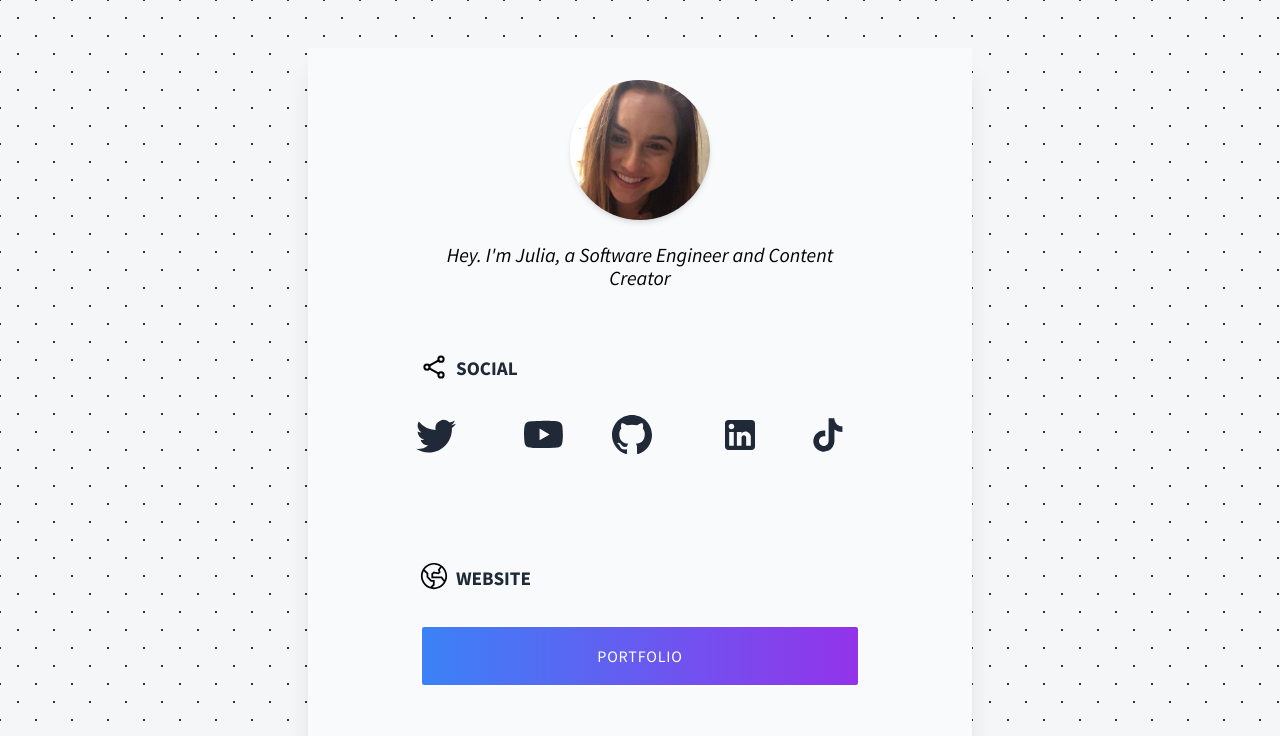
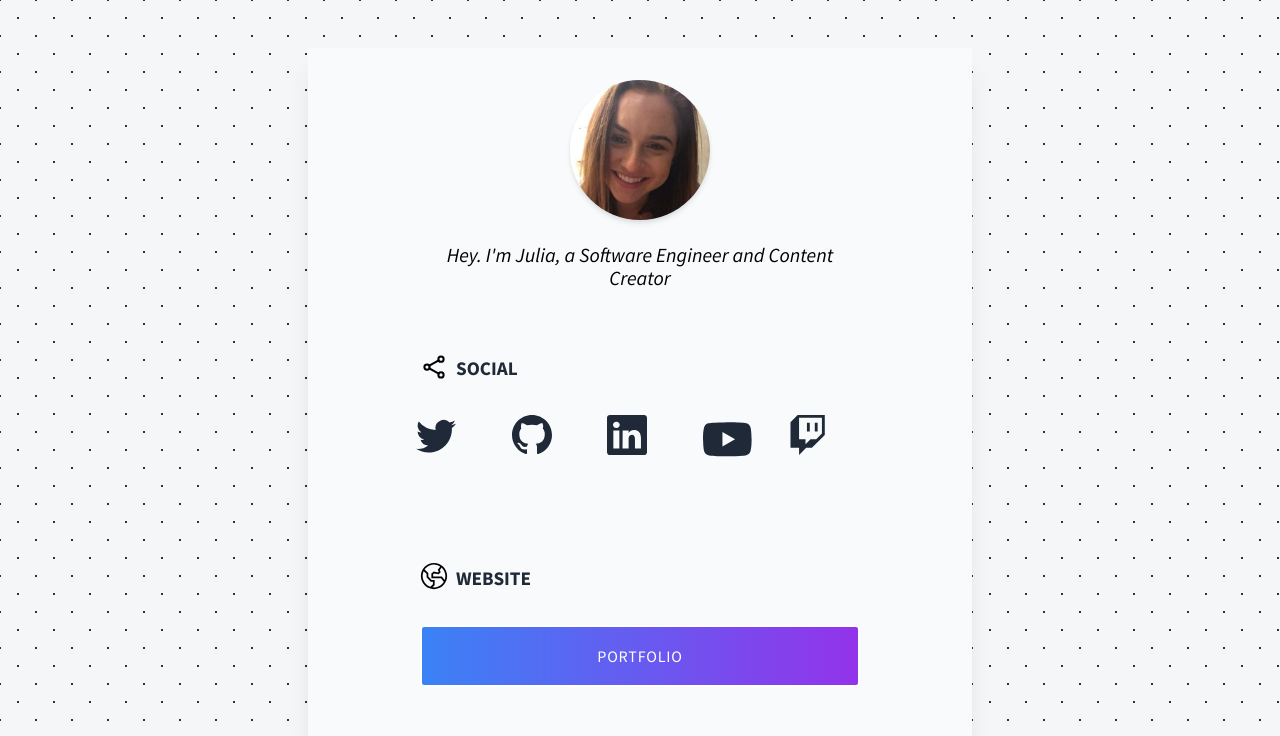
Before and after one commit to juliafmorgado/portfolio-links, a plain HTML site: page index.html in a window 1280 px wide. Shown: the top 736 px of the page. Drawn offline with Linux system fonts and the light colour scheme.

Commit message:
fixed twitch svg icon

```diff
--- a/index.html
+++ b/index.html
@@ -74,15 +74,7 @@
                                     </svg>
 
                                 </a>
-                                <a href="https://www.youtube.com/channel/UC_un3YZXBtAlCyApGu4_eSQ"><svg width="40" height="40" viewBox="0 0 24 17" fill="none"
-                                        xmlns="http://www.w3.org/2000/svg">
-                                        <path
-                                            d="M9.33333 11.6667L15.3883 8.16667L9.33333 4.66667V11.6667ZM22.82 2.53167C22.9717 3.08 23.0767 3.815 23.1467 4.74833C23.2283 5.68167 23.2633 6.48667 23.2633 7.18667L23.3333 8.16667C23.3333 10.7217 23.1467 12.6 22.82 13.8017C22.5283 14.8517 21.8517 15.5283 20.8017 15.82C20.2533 15.9717 19.25 16.0767 17.71 16.1467C16.1933 16.2283 14.805 16.2633 13.5217 16.2633L11.6667 16.3333C6.77833 16.3333 3.73333 16.1467 2.53167 15.82C1.48167 15.5283 0.805 14.8517 0.513333 13.8017C0.361667 13.2533 0.256667 12.5183 0.186667 11.585C0.105 10.6517 0.0699999 9.84667 0.0699999 9.14667L0 8.16667C0 5.61167 0.186667 3.73333 0.513333 2.53167C0.805 1.48167 1.48167 0.805 2.53167 0.513333C3.08 0.361667 4.08333 0.256667 5.62333 0.186667C7.14 0.105 8.52833 0.0699999 9.81167 0.0699999L11.6667 0C16.555 0 19.6 0.186667 20.8017 0.513333C21.8517 0.805 22.5283 1.48167 22.82 2.53167V2.53167Z"
-                                            fill="#1f2937" />
-                                    </svg>
 
-
-                                </a>
                                 <a href="https://github.com/juliafmorgado"><svg width="60" height="60" viewBox="0 0 24 24" fill="none"
                                         xmlns="http://www.w3.org/2000/svg">
                                         <path
@@ -90,19 +82,29 @@
                                             fill="#1f2937" />
                                     </svg>
                                 </a>
-                                <a href="/"><svg width="40" height="40" viewBox="0 0 24 24" fill="none"
+                                <a href="https://www.linkedin.com/in/juliafurstm/"><svg width="60" height="60" viewBox="0 0 24 24" fill="none"
                                         xmlns="http://www.w3.org/2000/svg">
                                         <path
-                                            d="M19 3C19.5304 3 20.0391 3.21071 20.4142 3.58579C20.7893 3.96086 21 4.46957 21 5V19C21 19.5304 20.7893 20.0391 20.4142 20.4142C20.0391 20.7893 19.5304 21 19 21H5C4.46957 21 3.96086 20.7893 3.58579 20.4142C3.21071 20.0391 3 19.5304 3 19V5C3 4.46957 3.21071 3.96086 3.58579 3.58579C3.96086 3.21071 4.46957 3 5 3H19ZM18.5 18.5V13.2C18.5 12.3354 18.1565 11.5062 17.5452 10.8948C16.9338 10.2835 16.1046 9.94 15.24 9.94C14.39 9.94 13.4 10.46 12.92 11.24V10.13H10.13V18.5H12.92V13.57C12.92 12.8 13.54 12.17 14.31 12.17C14.6813 12.17 15.0374 12.3175 15.2999 12.5801C15.5625 12.8426 15.71 13.1987 15.71 13.57V18.5H18.5ZM6.88 8.56C7.32556 8.56 7.75288 8.383 8.06794 8.06794C8.383 7.75288 8.56 7.32556 8.56 6.88C8.56 5.95 7.81 5.19 6.88 5.19C6.43178 5.19 6.00193 5.36805 5.68499 5.68499C5.36805 6.00193 5.19 6.43178 5.19 6.88C5.19 7.81 5.95 8.56 6.88 8.56V8.56ZM8.27 18.5V10.13H5.5V18.5H8.27V18.5Z"
+                                            d="M0 1.146C0 .513.526 0 1.175 0h13.65C15.474 0 16 .513 16 1.146v13.708c0 .633-.526 1.146-1.175 1.146H1.175C.526 16 0 15.487 0 14.854V1.146zm4.943 12.248V6.169H2.542v7.225h2.401zm-1.2-8.212c.837 0 1.358-.554 1.358-1.248-.015-.709-.52-1.248-1.342-1.248-.822 0-1.359.54-1.359 1.248 0 .694.521 1.248 1.327 1.248h.016zm4.908 8.212V9.359c0-.216.016-.432.08-.586.173-.431.568-.878 1.232-.878.869 0 1.216.662 1.216 1.634v3.865h2.401V9.25c0-2.22-1.184-3.252-2.764-3.252-1.274 0-1.845.7-2.165 1.193v.025h-.016a5.54 5.54 0 0 1 .016-.025V6.169h-2.4c.03.678 0 7.225 0 7.225h2.4z"
                                             fill="#1f2937" />
                                     </svg>
                                 </a>
 
-                                <a href="/"><svg width="40" height="40" viewBox="0 0 24 24" fill="none"
+                                <a href="https://www.youtube.com/channel/UC_un3YZXBtAlCyApGu4_eSQ"><svg width="50" height="50" viewBox="0 0 24 17" fill="none"
+                                    xmlns="http://www.w3.org/2000/svg">
+                                    <path
+                                        d="M9.33333 11.6667L15.3883 8.16667L9.33333 4.66667V11.6667ZM22.82 2.53167C22.9717 3.08 23.0767 3.815 23.1467 4.74833C23.2283 5.68167 23.2633 6.48667 23.2633 7.18667L23.3333 8.16667C23.3333 10.7217 23.1467 12.6 22.82 13.8017C22.5283 14.8517 21.8517 15.5283 20.8017 15.82C20.2533 15.9717 19.25 16.0767 17.71 16.1467C16.1933 16.2283 14.805 16.2633 13.5217 16.2633L11.6667 16.3333C6.77833 16.3333 3.73333 16.1467 2.53167 15.82C1.48167 15.5283 0.805 14.8517 0.513333 13.8017C0.361667 13.2533 0.256667 12.5183 0.186667 11.585C0.105 10.6517 0.0699999 9.84667 0.0699999 9.14667L0 8.16667C0 5.61167 0.186667 3.73333 0.513333 2.53167C0.805 1.48167 1.48167 0.805 2.53167 0.513333C3.08 0.361667 4.08333 0.256667 5.62333 0.186667C7.14 0.105 8.52833 0.0699999 9.81167 0.0699999L11.6667 0C16.555 0 19.6 0.186667 20.8017 0.513333C21.8517 0.805 22.5283 1.48167 22.82 2.53167V2.53167Z"
+                                        fill="#1f2937" />
+                                </svg>
+
+
+                            </a>
+
+                                <a href="https://www.twitch.tv/juliafmorgado"><svg width="60" height="60" viewBox="0 0 24 24" fill="currentColor" class="bi bi-twitch"
                                         xmlns="http://www.w3.org/2000/svg">
-                                        <path
-                                            d="M19.59 6.69C18.5931 6.47079 17.6914 5.94144 17.0141 5.17789C16.3368 4.41435 15.9187 3.45587 15.82 2.44V2H12.37V15.67C12.3707 16.2766 12.1805 16.868 11.8264 17.3604C11.4723 17.8529 10.9723 18.2215 10.3971 18.414C9.82184 18.6065 9.20065 18.6131 8.62147 18.4329C8.04229 18.2527 7.53449 17.8948 7.16999 17.41C6.84344 16.9808 6.64348 16.4689 6.59272 15.932C6.54196 15.3951 6.64243 14.8548 6.88277 14.372C7.12311 13.8892 7.49372 13.4834 7.9527 13.2003C8.41169 12.9172 8.94072 12.7681 9.47999 12.77C9.77823 12.7683 10.075 12.8121 10.36 12.9V9.4C10.0283 9.35893 9.6941 9.34221 9.35999 9.35C8.1293 9.38288 6.93491 9.77393 5.92308 10.4753C4.91124 11.1766 4.12588 12.1578 3.66317 13.2986C3.20045 14.4395 3.08047 15.6905 3.31791 16.8986C3.55535 18.1066 4.1399 19.2191 4.99999 20.1C5.88148 20.9962 7.00948 21.6101 8.24069 21.8638C9.47189 22.1175 10.7507 21.9994 11.9146 21.5246C13.0786 21.0498 14.0751 20.2397 14.7776 19.1973C15.4801 18.1548 15.8569 16.9271 15.86 15.67V8.67C17.2514 9.66395 18.92 10.1956 20.63 10.19V6.79C20.2941 6.79139 19.959 6.75787 19.63 6.69H19.59Z"
-                                            fill="#1f2937" />
+
+                                            <path d="M3.857 0 1 2.857v10.286h3.429V16l2.857-2.857H9.57L14.714 8V0H3.857zm9.714 7.429-2.285 2.285H9l-2 2v-2H4.429V1.143h9.142v6.286z" fill="#1f2937"/>
+                                            <path d="M11.857 3.143h-1.143V6.57h1.143V3.143zm-3.143 0H7.571V6.57h1.143V3.143z" fill="#1f2937"/>
                                     </svg>
                                 </a>
                             </div>
```
